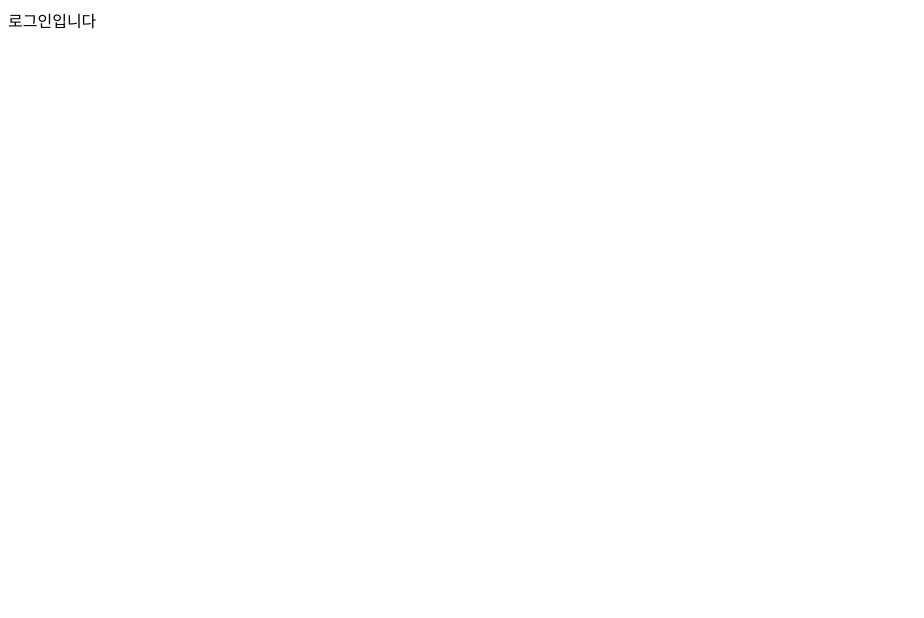
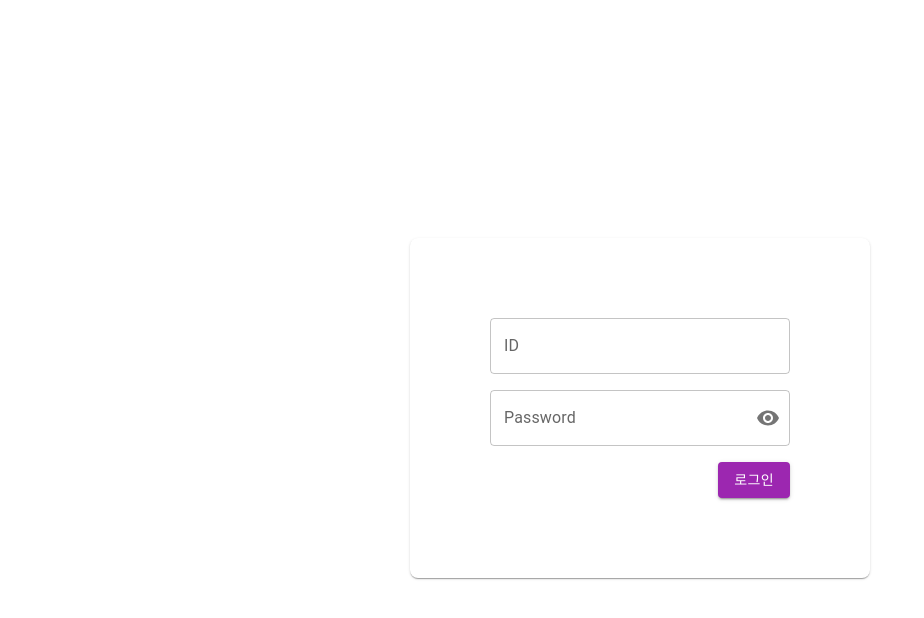
Before and after one commit to KurlyTeam2/mainproject-frontend, a React (Create React App) app: page /login in a window 1280 px wide. Shown: the top 618 px of the page, without its empty margins (0-924 px from the left). Built offline with nearby package versions, Linux system fonts and the light colour scheme.

Commit message:
feat: 로그인 ui 구현

```diff
--- a/package.json
+++ b/package.json
@@ -3,6 +3,10 @@
   "version": "0.1.0",
   "private": true,
   "dependencies": {
+    "@emotion/react": "^11.9.3",
+    "@emotion/styled": "^11.9.3",
+    "@mui/icons-material": "^5.8.4",
+    "@mui/material": "^5.8.4",
     "@testing-library/jest-dom": "^5.14.1",
     "@testing-library/react": "^12.0.0",
     "@testing-library/user-event": "^13.2.1",
--- a/src/pages/Login.tsx
+++ b/src/pages/Login.tsx
@@ -1,7 +1,109 @@
 import React from 'react';
+import Stack from '@mui/material/Stack';
+import Button from '@mui/material/Button';
+import IconButton from '@mui/material/IconButton';
+import Box from '@mui/material/Box';
+import TextField from '@mui/material/TextField';
+import OutlinedInput from '@mui/material/OutlinedInput';
+import InputLabel from '@mui/material/InputLabel';
+import InputAdornment from '@mui/material/InputAdornment';
+import FormControl from '@mui/material/FormControl';
+import Visibility from '@mui/icons-material/Visibility';
+import VisibilityOff from '@mui/icons-material/VisibilityOff';
 
-export default function Home() {
+
+interface State {
+    amount: string;
+    password: string;
+    weight: string;
+    weightRange: string;
+    showPassword: boolean;
+  }
+
+function Login() {
+
+    const [values, setValues] = React.useState<State>({
+        amount: '',
+        password: '',
+        weight: '',
+        weightRange: '',
+        showPassword: false,
+    });
+
+    const handleChange =
+    (prop: keyof State) => (event: React.ChangeEvent<HTMLInputElement>) => {
+        setValues({ ...values, [prop]: event.target.value });
+    };
+
+    const handleClickShowPassword = () => {
+        setValues({
+            ...values,
+            showPassword: !values.showPassword,
+        });
+    };
+
+    const handleMouseDownPassword = (event: React.MouseEvent<HTMLButtonElement>) => {
+        event.preventDefault();
+    };
+
+
     return (
-        <div>로그인입니다</div>
+        <Box
+            display="flex"
+            justifyContent="center"
+            alignItems="center"
+            minHeight="100vh">
+            <Box
+                sx={{
+                    bgcolor: 'background.paper',
+                    boxShadow: 1,
+                    borderRadius: 2,
+                    p: 10,
+                    minWidth: 300,
+                    maxWidth: 600,
+                    flexWrap: 'wrap'
+                }}>
+
+                <Stack spacing={2} direction="column">
+                    <TextField
+                        id="user_id"
+                        label="ID"/>
+                    <FormControl sx={{ width: '100%'}} variant="outlined">
+                        <InputLabel htmlFor="outlined-adornment-password">Password</InputLabel>
+                        <OutlinedInput
+                            required
+                            id="user_password"
+                            type={values.showPassword ? 'text' : 'password'}
+                            value={values.password}
+                            onChange={handleChange('password')}
+                            endAdornment={
+                                <InputAdornment position="end">
+                                    <IconButton
+                                        aria-label="toggle password visibility"
+                                        onClick={handleClickShowPassword}
+                                        onMouseDown={handleMouseDownPassword}
+                                        edge="end"
+                                    >
+                                        {values.showPassword ? <VisibilityOff /> : <Visibility />}
+                                    </IconButton>
+                                </InputAdornment>
+                            }
+                            label="Password"
+                        />
+                    </FormControl>
+
+                    <Stack direction="row-reverse">
+                        <Button variant="contained" size="medium" color="secondary">로그인</Button>
+                    </Stack>
+
+
+
+                </Stack>
+            </Box>
+
+        </Box>
+
+
     );
 }
+export default Login;
```
Also changed, not shown: 1 other file (tests, documents, lock files or other folders).
